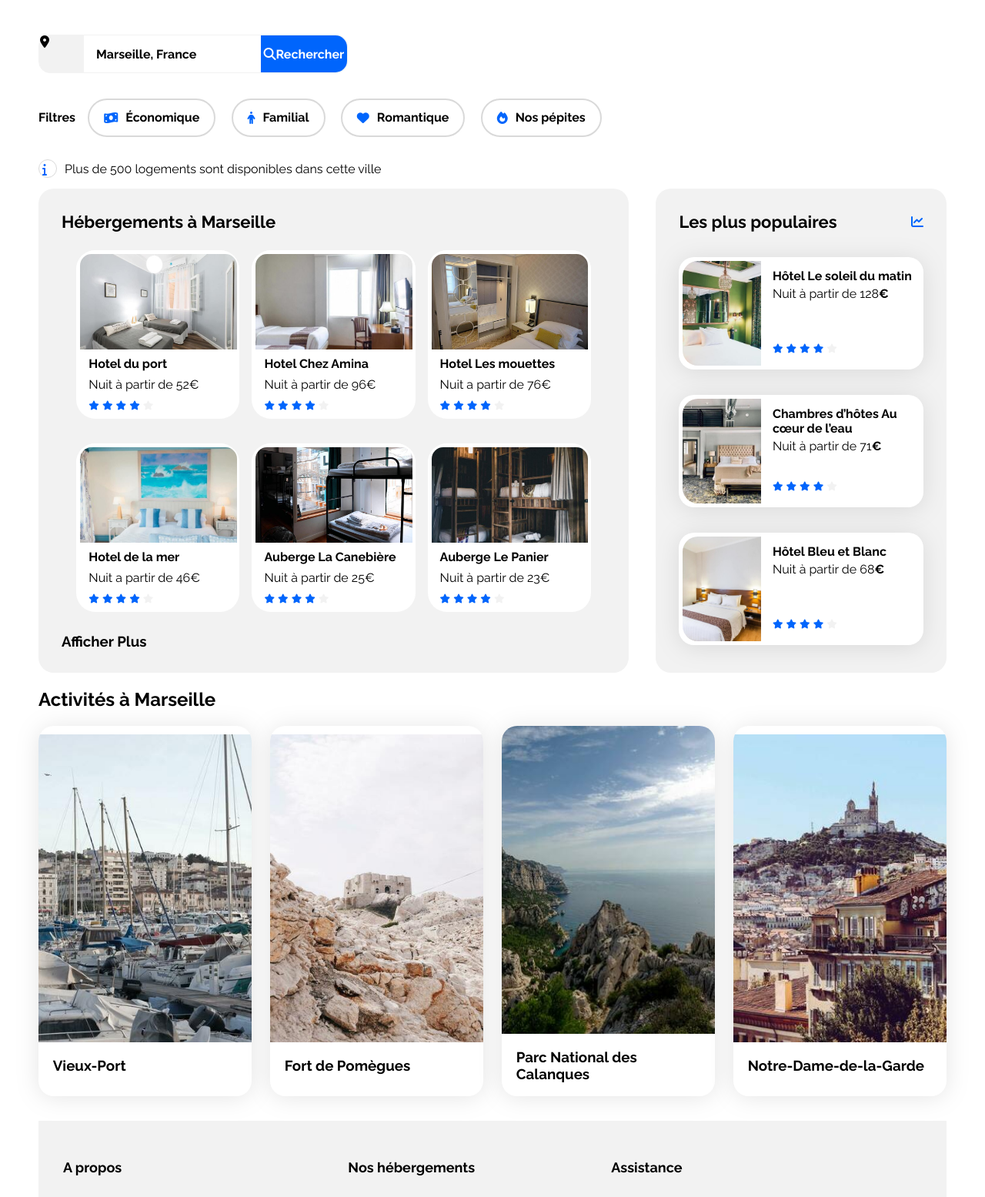
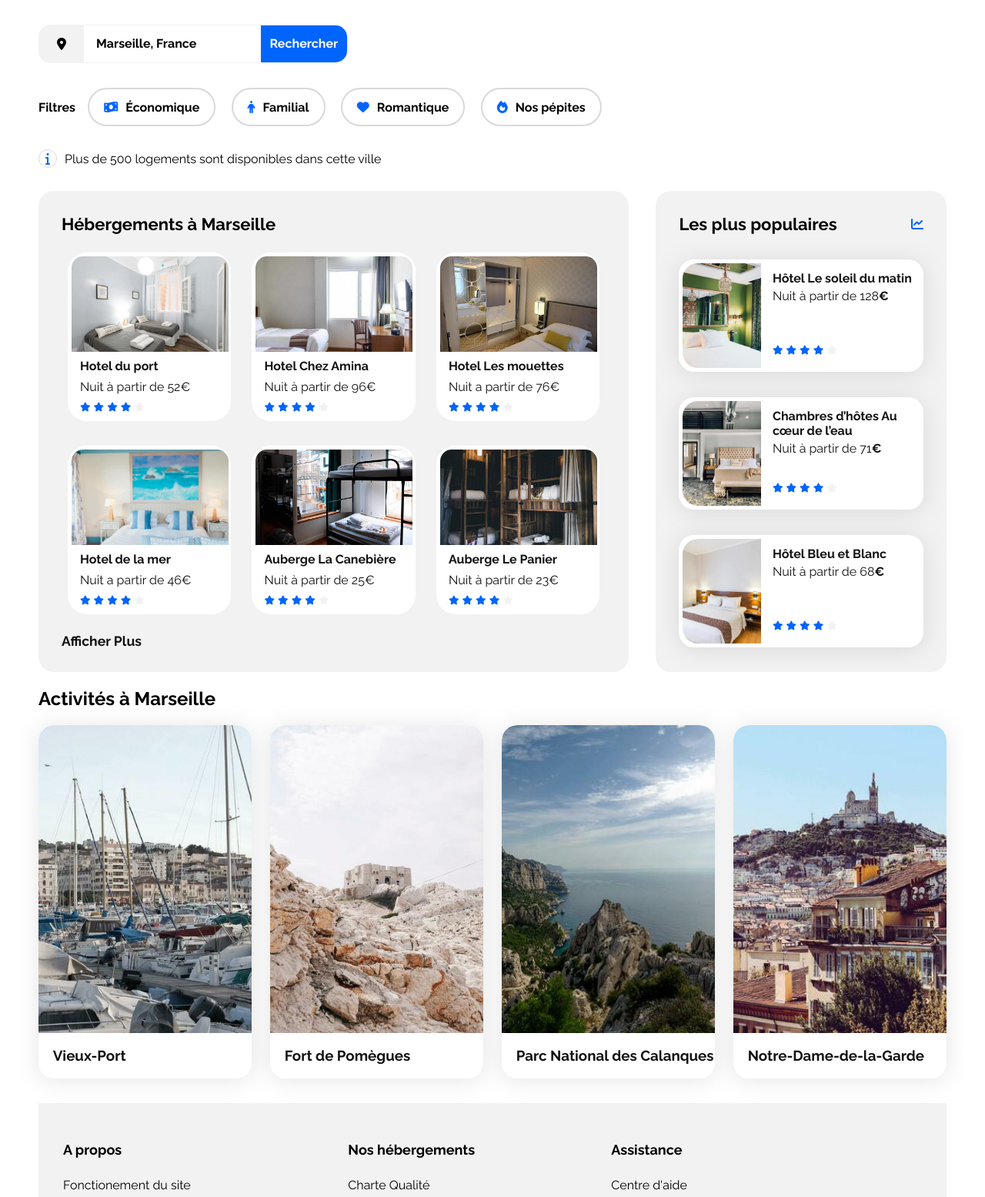
Before and after one commit to JulianN96/Open-Classrooms-Project-2, a website: page index.html in a window 1280 px wide. Shown: the part 158-1713 px from the top of the page at 77% size. Drawn offline with Linux system fonts and the light colour scheme.

Commit message:
Updated HTML to be W3C Validated. Updated CSS layouts for certain items based on last commit's update to semantic html. Updated CSS colours to match global vars. Fixed some CSS font size issues.

```diff
--- a/css/style.css
+++ b/css/style.css
@@ -20,7 +20,7 @@ html{
 body {
     display: flex;
     justify-content: center;
-    margin:0;
+    margin: 0;
 }
 
 .main-container {
@@ -115,6 +115,10 @@ nav{
 
 /*** Search ***/
 
+.search__title{
+    max-height: 100px;
+}
+
 .search__title--main{
     width: 924px;
     height: 26px;
@@ -150,7 +154,7 @@ nav{
     flex-direction: row;
     align-items: center;
     gap: 2em;
-    border: 1px solid #F2F2F2;
+    border: 1px solid var(--main-bg-color);
     border-radius: 15px;
     gap: 0;
     height: 3em;
@@ -162,16 +166,20 @@ nav{
     color: black;
     opacity: 1;
 }
-
-.search__box-geo{
+.search__box-geo-display{
     display: flex;
     justify-content: center;
     align-items: center;
-    background: #F2F2F2;
-    border: 1px solid #F2F2F2;
+    border: 1px solid var(--main-bg-color);
     border-radius: 15px 0px 0px 15px;
     width: 15%;
     height: 3em;
+    background: var(--main-bg-color);
+
+}
+
+.search__box-geo{
+
     color: black;
 }
 
@@ -205,9 +213,8 @@ nav{
     cursor: pointer;
 }
 
-.fa-magnifying-glass{
+.search__box-magnifying-glass{
     display: none;
-    color: white;
 }
 
 .search__filters{
@@ -242,7 +249,7 @@ nav{
 }
 
 .search__filters-button:hover, .search__filters-button:active{
-    background: #DEEBFF;
+    background: var(--filter-bg-color);
     cursor: pointer;
 }
 
@@ -269,7 +276,6 @@ nav{
     padding: 0;
     gap: 10px;
     margin: 0;
-    /* height: 1em; */
 }
 
 .search__available-text{
@@ -277,7 +283,8 @@ nav{
     padding: 1em 0;
 }
 
-.search__available-i{
+
+.search__available-i-display{
     position: relative;
     top: .8em;
     left: 0;
@@ -298,6 +305,7 @@ nav{
 .hebergements-and-populaires {
     display: flex;
     justify-content: space-between;
+    margin-top: 1em;
 }
 
 .hebergements-and-populaires section {
@@ -315,9 +323,10 @@ nav{
 
 .hebergements__cards{
     display: flex;
-    justify-content: center;
+    justify-content: space-between;
     align-items: center;
     margin-top: 1em;
+    margin-bottom: 1em;
 }
 .hebergements__card{
     background-color: white;
@@ -327,6 +336,12 @@ nav{
     overflow: hidden;
     margin: .5em;
 }
+
+.hebergements__card-link{
+    text-decoration: none;
+    color: #121212;
+}
+
 
 .hebergements__card:hover, .hebergements__card:active{
     cursor: pointer;
@@ -360,7 +375,12 @@ nav{
 }
 
 .hebergements__more{
+    font-size: 1.1em;
+    font-family: "Raleway", sans-serif;
+    font-weight: bold;
     margin: 1em 0 0 0;
+    text-decoration: none;
+    color: #121212;
 }
 
 .hebergements__more:hover, .hebergements__more:active{
@@ -380,8 +400,13 @@ nav{
 }
 
 .populaires-cards .card {
+    margin-top: 33px;
+}
+
+.populaires__card-link{
     display: flex;
-    margin-top: 33px;
+    color: #121212;
+    text-decoration: none;
 }
 
 .populaires-cards img {
@@ -422,18 +447,30 @@ nav{
 }
 
 .activity-card{
+    width: 25em;
+
+
+}
+
+.activity-card,
+.activity-card__link{
     display: flex;
     flex-direction: column;
-    justify-content: center;
+    justify-content: space-evenly;
     background-color: white;
-    align-items: center;
-    width: 25em;
+    align-items: left;
     filter: drop-shadow(0px 2px 15px rgba(0,0,0,0.1));
     border-radius: 20px;
     overflow: hidden;
+    gap: 0;
     flex-grow: 1;
-    gap: 0;
 }
+
+.activity-card__link{
+    color: #121212;
+    text-decoration: none;
+}
+
 
 .activity-card:hover, .activity-card:active{
     cursor: pointer;
@@ -450,7 +487,11 @@ nav{
 .activity-card__text{
     margin: 0;
     padding: 1em;
+    justify-self: center;
     align-self: stretch;
+    white-space: nowrap;
+    width: 60%;
+    min-height: 22px;
 }
 
 
@@ -459,7 +500,7 @@ nav{
 footer{
     padding: 0;
     margin-top: 2em;
-    background-color: #F2F2F2;
+    background-color: var(--main-bg-color);
 }
 .footer__nav{
     display: flex;
@@ -522,7 +563,7 @@ footer{
 
 
     .search__box{
-        margin: 2em 0;
+        margin: 0 0 1em 0;
     }
 
     .search__box-form{
@@ -565,8 +606,9 @@ footer{
     }
 
     .hebergements__more{
-        margin: 0,
+        margin: 0;
     }
+
 
     /* Populaires *************/
     .populaires {
@@ -602,20 +644,18 @@ footer{
     }
 
     .activity-card{
-        height: 14em;
-        justify-content: flex-start;
+        height: 12em;
     }
 
     .activity-card__image{
-        height: 10.5em;
+        height: 9.2em;
         min-width: 100%;
         align-self: center;
     }
 
     .activity-card__text{
-        font-size: 13px;
-        justify-self: center;
-        /* ! Fix the white space */
+        font-size: 11px;
+        white-space: normal;
     }
 
     /* Footer ***********/
@@ -665,13 +705,13 @@ footer{
         width:50%;
         text-align: center;
         padding: 1em 0;
-        border-bottom: solid 1px #F2F2F2;
+        border-bottom: solid 1px var(--main-bg-color);
         flex-grow: 1;
     }
 
     .nav__menu--active{
         border-top: none;
-        border-bottom: solid 2px #0065FC;
+        border-bottom: solid 2px var(--main-color);
     }
 
     .search{
@@ -685,12 +725,22 @@ footer{
         padding: 1.5em 0 1em 0;
     }
 
+
+    .search__box{
+        margin: 3em 0 1em 0;
+    }
+
     .search__box-form{
         width: 100%;
     }
 
+    .search__box-magnifying-glass{
+        display: flex;
+
+    }
+
     .fa-magnifying-glass{
-        display: flex;
+        color: white;
     }
 
     .search__box-search-text{
@@ -718,6 +768,10 @@ footer{
         align-items: center;
     }
 
+    .search__available-i-display{
+        top:0;
+    }
+
     .search__available-i{
         top: 0;
         left: 0;
@@ -733,6 +787,10 @@ footer{
     }
     .hebergements{
         background-color: white;
+    }
+
+    .hebergements__card-title{
+        font-size: .9em;
     }
 
     .populaires{
@@ -754,9 +812,21 @@ footer{
         flex-direction: column;
     }
 
+    .hebergements__cards1{
+        margin-bottom: 0;
+    }
+
+    .hebergements__cards2{
+        margin-top: 0;
+    }
+
     .hebergements__card{
         width: 100%;
         filter: drop-shadow(0px 3px 15px rgba(0, 0, 0, 0.1));
+    }
+
+    .hebergements__more{
+        margin-top: 1em;
     }
 
     .activities{
@@ -780,6 +850,7 @@ footer{
 
     .activity-card__text{
         font-size: 1em;
+        white-space: nowrap;
     }
 
     .footer__nav{
--- a/index.html
+++ b/index.html
@@ -10,10 +10,10 @@
     <link href="https://fonts.googleapis.com/css2?family=Raleway:wght@400;500;700&display=swap" rel="stylesheet">
     <link rel="stylesheet" href="https://cdnjs.cloudflare.com/ajax/libs/font-awesome/6.2.1/css/all.min.css"
         integrity="sha512-MV7K8+y+gLIBoVD59lQIYicR65iaqukzvf/nwasF0nqhPay5w/9lJmVM2hMDcnK1OnMGCdVK+iQrJ7lzPJQd1w=="
-        crossorigin="anonymous" referrerpolicy="no-referrer" />
+        crossorigin="anonymous" referrerpolicy="no-referrer">
     <link rel="stylesheet" href="./css/style.css">
     <script src="https://kit.fontawesome.com/d07c4d8f71.js" crossorigin="anonymous"></script>
-    <link rel="icon" href="/images/logo/Booki@3x.png" type="image/x-icon">
+    <link rel="icon" href="./images/logo/Booki@3x.png" type="image/x-icon">
 </head>
 
 <body>
@@ -21,7 +21,7 @@
 
         <section class="top__container">
             <nav>
-                <img class="nav__logo" src="/images/logo/Booki.png" alt="booki logo"/>
+                <img class="nav__logo" src="./images/logo/Booki.png" alt="booki logo">
                 <div class="nav__menuButtons">
                     <a class="nav__menu nav__menu--active" href="#hebergements">Hébergements</a>
                     <a class="nav__menu" href="#activites">Activités</a>
@@ -35,10 +35,10 @@
                     </div>
                     <div class="search__box">
                         <form class="search__box-form">
-                            <i class="fa-solid fa-location-dot search__box-geo"></i>
+                            <span class="search__box-geo-display"> <i class="fa-solid fa-location-dot search__box-geo"></i></span>
                             <input class="search__box-text" type="text" placeholder="Marseille, France">
                             <div class="search__box-button">
-                                <i class="fa-solid fa-magnifying-glass"></i>
+                                <span class="search__box-magnifying-glass"><i class="fa-solid fa-magnifying-glass"></i></span>
                                 <p class="search__box-search-text">Rechercher</p>
                             </div>
 
@@ -68,7 +68,7 @@
                 </aside>
             </div>
             <div class="search__available">
-                <i class="fa-solid fa-info search__available-i"></i>
+                <span class="search__available-i-display"> <i class="fa-solid fa-info search__available-i"></i> </span>
                 <p class="search__available-text">Plus de 500 logements sont disponibles dans cette ville</p>
             </div>
         </section>
@@ -76,10 +76,11 @@
         <main>
             <div class="hebergements-and-populaires">
                 <section class="hebergements" id="hebergements">
-                    <h2 class="section-title hebergements-title" href="">Hébergements à Marseille</h2>
-                    <div class="hebergements__cards">
-                        <article class="hebergements__card" href="">
-                            <img class="hebergements__card-image" src="/images/hebergements/hotel-du-port.jpg" alt="Une chambre double a l'hotel du port">
+                    <h2 class="section-title hebergements-title">Hébergements à Marseille</h2>
+                    <div class="hebergements__cards hebergements__cards1">
+                        <article class="hebergements__card">
+                            <a class="hebergements__card-link" href="">
+                                <img class="hebergements__card-image" src="./images/hebergements/hotel-du-port.jpg" alt="Une chambre double a l'hotel du port">
                                 <div class="hebergements__card-text">
                                     <h3 class="hebergements__card-title">Hotel du port</h3>
                                     <p class="hebergements__card-price">Nuit à partir de 52€</p>
@@ -91,11 +92,12 @@
                                         <i class="fa-xs fa-solid fa-star neutral-star" aria-hidden="true"></i>
                                         <span class="sr-only">Note de 4 sur 5</span>
                                     </div>
-
                                 </div>
+                            </a>
                         </article>
-                        <article class="hebergements__card" href="">
-                            <img class="hebergements__card-image" src="/images/hebergements/hotel-chez-amina.jpg" alt="Une chambre simple a l'hotel chez amina">
+                        <article class="hebergements__card">
+                            <a class="hebergements__card-link" href="">
+                                <img class="hebergements__card-image" src="./images/hebergements/hotel-chez-amina.jpg" alt="Une chambre simple a l'hotel chez amina">
                                 <div class="hebergements__card-text">
                                     <h3 class="hebergements__card-title">Hotel Chez Amina</h3>
                                     <p class="hebergements__card-price">Nuit à partir de 96€</p>
@@ -108,9 +110,11 @@
                                         <span class="sr-only">Note de 4 sur 5</span>
                                     </div>
                                 </div>
+                            </a>
                         </article>
-                        <article class="hebergements__card" href="">
-                            <img class="hebergements__card-image" src="/images/hebergements/hotel-les-mouettes.jpg" alt="Une chambre double avec dressing a l'hotel les mouettes">
+                        <article class="hebergements__card">
+                            <a class="hebergements__card-link" href="">
+                                <img class="hebergements__card-image" src="./images/hebergements/hotel-les-mouettes.jpg" alt="Une chambre double avec dressing a l'hotel les mouettes">
                                 <div class="hebergements__card-text">
                                     <h3 class="hebergements__card-title">Hotel Les mouettes</h3>
                                     <p class="hebergements__card-price">Nuit a partir de 76€</p>
@@ -123,11 +127,13 @@
                                         <span class="sr-only">Note de 4 sur 5</span>
                                     </div>
                                 </div>
+                            </a>
                         </article>
                     </div>
-                    <div class="hebergements__cards">
-                        <article class="hebergements__card" href="">
-                            <img class="hebergements__card-image" src="/images/hebergements/hotel-de-la-mer.jpg" alt="Une chambre double a l'hotel de la mer">
+                    <div class="hebergements__cards hebergements__cards2">
+                        <article class="hebergements__card">
+                            <a class="hebergements__card-link" href="">
+                                <img class="hebergements__card-image" src="./images/hebergements/hotel-de-la-mer.jpg" alt="Une chambre double a l'hotel de la mer">
                                 <div class="hebergements__card-text">
                                     <h3 class="hebergements__card-title">Hotel de la mer</h3>
                                     <p class="hebergements__card-price">Nuit a partir de 46€</p>
@@ -140,9 +146,11 @@
                                         <span class="sr-only">Note de 4 sur 5</span>
                                     </div>
                                 </div>
+                            </a>
                         </article>
-                        <article class="hebergements__card" href="">
-                            <img class="hebergements__card-image" src="/images/hebergements/auberge-la-canebiere.jpg" alt="Une petite chambre avec lit superpose a l'auberge la canebiere">
+                        <article class="hebergements__card">
+                            <a class="hebergements__card-link" href="">
+                                <img class="hebergements__card-image" src="./images/hebergements/auberge-la-canebiere.jpg" alt="Une petite chambre avec lit superpose a l'auberge la canebiere">
                                 <div class="hebergements__card-text">
                                     <h3 class="hebergements__card-title">Auberge La Canebière</h3>
                                     <p class="hebergements__card-price">Nuit à partir de 25€</p>
@@ -155,9 +163,11 @@
                                         <span class="sr-only">Note de 4 sur 5</span>
                                     </div>
                                 </div>
+                            </a>
                         </article>
-                        <article class="hebergements__card" href="">
-                            <img class="hebergements__card-image" src="/images/hebergements/auberge-le-panier.jpg" alt="Une chambre avec plusieurs lits a l'auberge le panier">
+                        <article class="hebergements__card">
+                            <a class="hebergements__card-link" href="">
+                                <img class="hebergements__card-image" src="./images/hebergements/auberge-le-panier.jpg" alt="Une chambre avec plusieurs lits a l'auberge le panier">
                                 <div class="hebergements__card-text">
                                     <h3 class="hebergements__card-title">Auberge Le Panier</h3>
                                     <p class="hebergements__card-price">Nuit à partir de 23€</p>
@@ -170,17 +180,19 @@
                                         <span class="sr-only">Note de 4 sur 5</span>
                                     </div>
                                 </div>
+                            </a>
                         </article>
                     </div>
-                    <h3 class="hebergements__more">Afficher Plus</h3>
+                    <a class="hebergements__more" href="">Afficher Plus</a>
                 </section>
                 <section class="populaires">
                     <div class="populaires-title">
-                        <h2 class="section-title" href="">Les plus populaires</h2>
+                        <h2 class="section-title">Les plus populaires</h2>
                         <i class="fa-solid fa-chart-line" aria-hidden="true"></i>
                     </div>
                     <div class="populaires-cards">
                         <article class="card">
+                            <a class="populaires__card-link" href="">
                                 <img src="./images/hebergements/hotel-le-soleil.jpg" alt="La chambre d'hôtel montrant un lit et un grand mirroir">
                                 <div class="card-content">
                                     <div class="card-txt">
@@ -196,8 +208,10 @@
                                         <span class="sr-only">Note de 4 sur 5</span>
                                     </div>
                                 </div>
+                            </a>
                         </article>
                         <article class="card">
+                            <a class="populaires__card-link" href="">
                                 <img src="./images/hebergements/hotes-coeur-de-leau.jpg" alt="La chambre d'hôtel montrant un lit et un sol marbré">
                                 <div class="card-content">
                                     <div class="card-txt">
@@ -213,8 +227,10 @@
                                         <span class="sr-only">Note de 4 sur 5</span>
                                     </div>
                                 </div>
+                            </a>
                         </article>
                         <article class="card">
+                            <a class="populaires__card-link" href="">
                                 <img src="./images/hebergements/hotel-bleu-et-blanc.jpg" alt="La chambre d'hôtel montrant un lit double">
                                 <div class="card-content">
                                     <div class="card-txt">
@@ -230,6 +246,7 @@
                                         <span class="sr-only">Note de 4 sur 5</span>
                                     </div>
                                 </div>
+                            </a>
                         </article>
                     </div>
                 </section>
@@ -238,20 +255,28 @@
                 <h2 class="activities-title">Activités à Marseille</h2>
                 <div class="activity-cards-container">
                     <article class="activity-card">
-                        <img class="activity-card__image" src="/images/activites/vieux-port.jpg" alt="Le Vieux port plein de bateaux"/>
+                        <a class="activity-card__link" href="">
+                            <img class="activity-card__image" src="./images/activites/vieux-port.jpg" alt="Le Vieux port plein de bateaux">
                             <h3 class="activity-card__text">Vieux-Port</h3>
+                        </a>
                     </article>
                     <article class="activity-card">
-                        <img class="activity-card__image" src="/images/activites/fort-de-pomegues.jpg" alt="Fort de Pomegues sur sa coline"/>
+                        <a class="activity-card__link" href="">
+                            <img class="activity-card__image" src="./images/activites/fort-de-pomegues.jpg" alt="Fort de Pomegues sur sa coline">
                             <h3 class="activity-card__text">Fort de Pomègues</h3>
+                        </a>
                     </article>
                     <article class="activity-card">
-                        <img class="activity-card__image" src="/images/activites/parc-national-des-calanques.jpg" alt="Des calanques avec vue sur la mer"/>
+                        <a class="activity-card__link" href="">
+                            <img class="activity-card__image" src="./images/activites/parc-national-des-calanques.jpg" alt="Des calanques avec vue sur la mer">
                             <h3 class="activity-card__text">Parc National des Calanques</h3>
+                        </a>
                     </article>
                     <article class="activity-card">
-                        <img class="activity-card__image" src="/images/activites/notre-dame-de-la-garde.jpg" alt="Notre dame de la garde de loin"/>
+                        <a class="activity-card__link" href="">
+                            <img class="activity-card__image" src="./images/activites/notre-dame-de-la-garde.jpg" alt="Notre dame de la garde de loin">
                             <h3 class="activity-card__text">Notre-Dame-de-la-Garde</h3>
+                        </a>
                     </article>
                 </div>
             </section>
```
Lines whose indentation alone changed are shown as unchanged.
